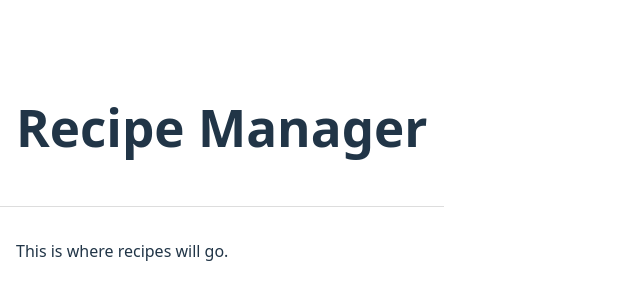
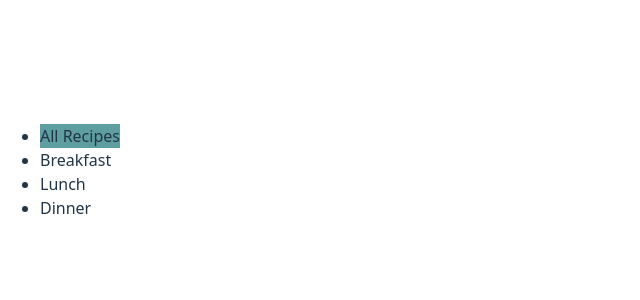
Before and after one commit to MurasakiCho/recipe-manager, a React (Vite) app in the folder frontend/: page / in a window 1280 px wide. Shown: the part 228-528 px from the top of the page, without its empty margins (0-640 px from the left). Built offline with nearby package versions, Linux system fonts and the light colour scheme.

Commit message:
Tested Sidebar functinality on the webpage

```diff
--- a/frontend/src/App.tsx
+++ b/frontend/src/App.tsx
@@ -1,4 +1,4 @@
-import Header from "./components/Header";
+import Sidebar from "./components/Sidebar";
 import type { Category } from "./types";
 import { useState } from "react";
 
@@ -10,16 +10,14 @@ const categories: Category[] = [
 
 export default function App() {
   const [selectedCategoryId, setCategoryId] = useState<number | null>(null);
-  //setCategoryId(1);
-  console.log("Currently selected category:", selectedCategoryId);
 
   return (
     <div>
-      <Header />
-      <main style = {{padding: "1rem"}}>
-        <p>This is where recipes will go.</p>
-      </main>
+      <Sidebar
+        categories={categories}
+        selectedCategoryId={selectedCategoryId}
+        onSelect={setCategoryId}
+      />
     </div>
-
-  )
+  );
 }
```
